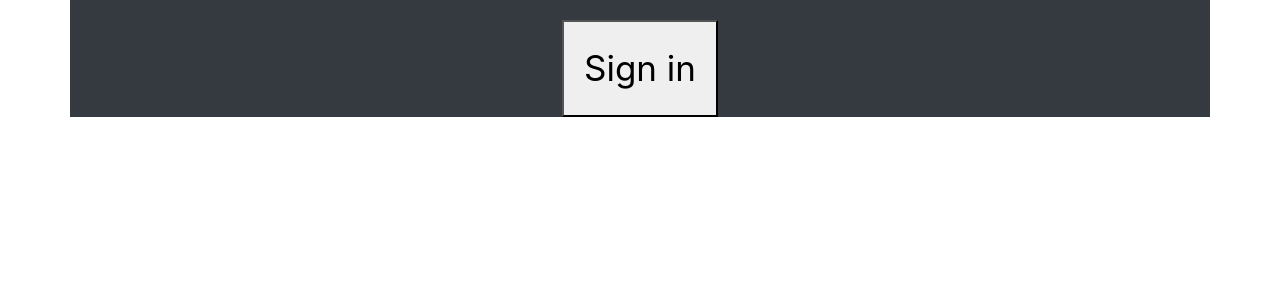
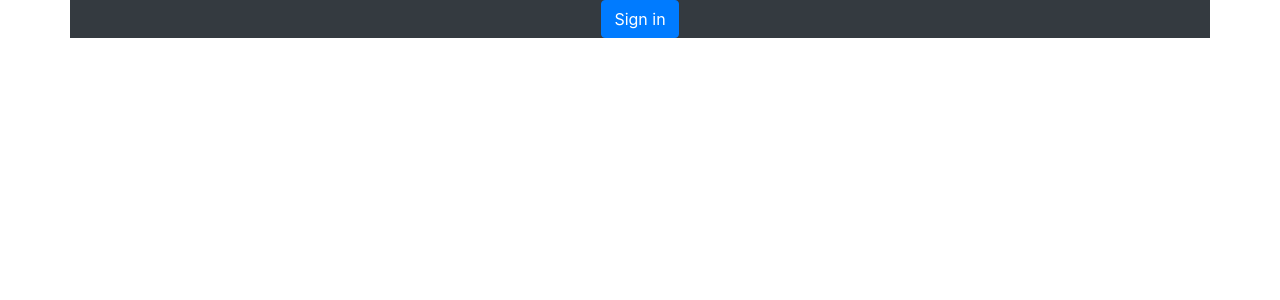
Before and after one commit to alefl10/react-spotify, a React (Create React App) app: page / in a window 1280 px wide. Shown: the top 300 px of the page. Built offline with nearby package versions, Linux system fonts and the light colour scheme.

Commit message:
Fixed login hardcoded urls

```diff
--- a/src/App.js
+++ b/src/App.js
@@ -108,8 +108,11 @@ class App extends Component {
 				</div>
 				:
 				<div>
-					<button onClick={() => {
-						window.location = 'http://localhost:8888/login'}} style={{padding: '20px', fontSize: '35px', marginTop: '20px'}}>
+					<button className="btn btn-primary" onClick={() => {
+						window.location = window.location.href.includes('localhost')
+							? 'http://localhost:8888/login'
+							: 'https://react-spotify-backend.herokuapp.com/login'
+						}}>
 						Sign in
 					</button>
 				</div>
```
